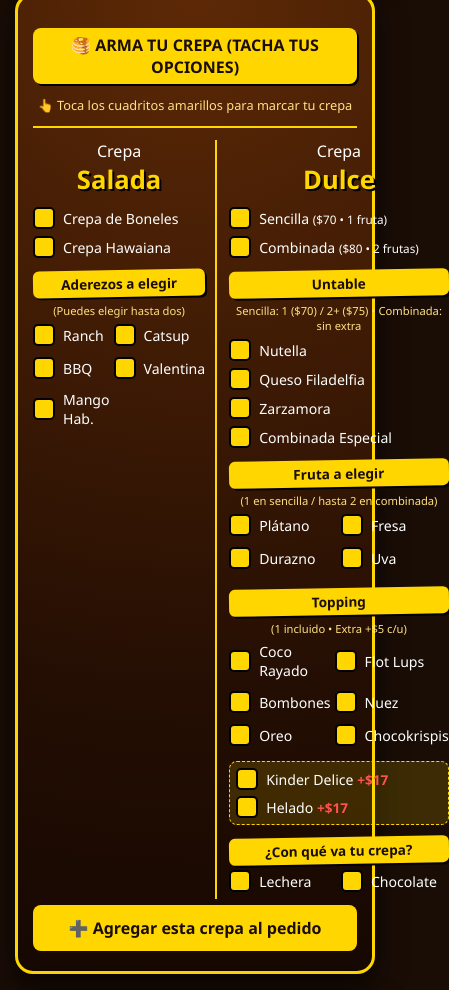
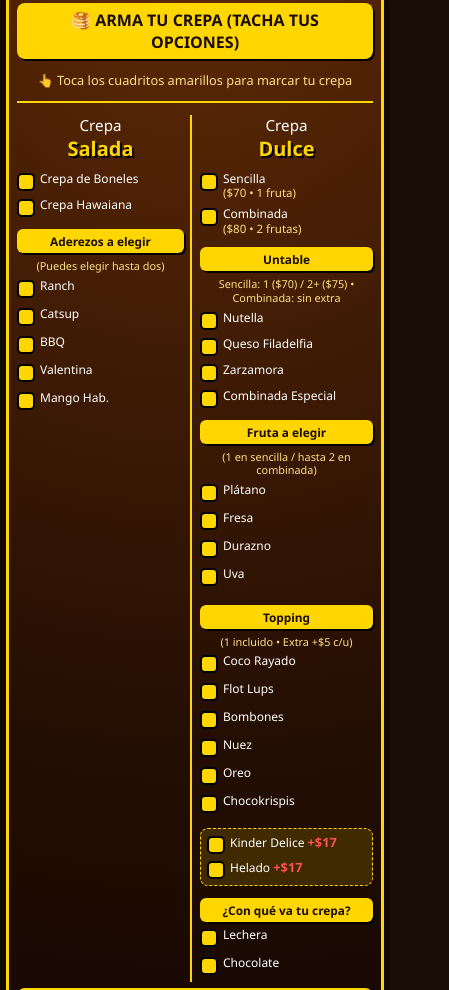
Before and after one commit to charlicar1324-cpu/crepasjunior, a plain HTML site: page index.html in a window 390 px wide. Shown: the part 1010-2000 px from the top of the page, 449 px wide, since content can reach past the window. Drawn offline with nearby package versions, Linux system fonts and the light colour scheme.

Commit message:
Add files via upload

```diff
--- a/index.html
+++ b/index.html
@@ -10,25 +10,35 @@
       box-sizing: border-box;
       font-family: 'Arial Rounded MT Bold', 'Segoe UI', sans-serif;
     }
-    body {
+    html, body {
+      max-width: 100%;
+      overflow-x: hidden;
       background-color: #1a0d06;
       color: #ffffff;
       margin: 0;
-      padding: 15px;
+      padding: 0;
+    }
+    body {
+      padding: 12px 10px;
       display: flex;
       justify-content: center;
     }
     .app-container {
       max-width: 560px;
       width: 100%;
+      min-width: 0;
     }
     .panel {
       background: radial-gradient(circle at top, #5d2906 0%, #240e03 70%, #160802 100%);
       border: 3px solid #ffd600;
       border-radius: 18px;
-      padding: 20px 15px;
+      padding: 18px 12px;
       box-shadow: 0 10px 30px rgba(0,0,0,0.7);
       margin-bottom: 18px;
+      width: 100%;
+      max-width: 100%;
+      min-width: 0;
+      overflow: hidden;
     }
     .header {
       text-align: center;
@@ -41,6 +51,7 @@
     .logo-img {
       width: 150px;
       height: 150px;
+      max-width: 100%;
       object-fit: cover;
       border-radius: 50%;
       border: 3px solid #ffd600;
@@ -78,7 +89,7 @@
     /* Tarjetas del catálogo */
     .catalogo-grid {
       display: grid;
-      grid-template-columns: 1fr;
+      grid-template-columns: minmax(0, 1fr);
       gap: 12px;
     }
     .producto-card {
@@ -89,16 +100,19 @@
       display: flex;
       flex-direction: column;
       gap: 10px;
+      min-width: 0;
     }
     .producto-top {
       display: flex;
       align-items: center;
       gap: 12px;
+      min-width: 0;
     }
     .producto-emoji {
       font-size: 2.3rem;
       min-width: 48px;
       text-align: center;
+      flex-shrink: 0;
     }
     .producto-nombre {
       font-size: 1.15rem;
@@ -109,6 +123,7 @@
       font-size: 0.82rem;
       color: #ffe082;
       margin-top: 2px;
+      overflow-wrap: break-word;
     }
     /* Selector de sabores dentro del cuadro de Frappés */
     .sabores-box {
@@ -116,6 +131,7 @@
       border: 1px dashed #ffd600;
       border-radius: 10px;
       padding: 8px 10px;
+      min-width: 0;
     }
     .sabores-label {
       display: block;
@@ -158,6 +174,7 @@
       align-items: center;
       border-top: 1px solid rgba(255, 214, 0, 0.25);
       padding-top: 8px;
+      gap: 8px;
     }
     .producto-precio {
       color: #ffd600;
@@ -180,14 +197,26 @@
     /* Volante de crepas */
     .columnas {
       display: grid;
-      grid-template-columns: 1fr 1fr;
-      gap: 12px;
+      grid-template-columns: minmax(0, 1fr) minmax(0, 1fr);
+      gap: 8px;
       border-top: 2px solid #ffd600;
       padding-top: 12px;
+      width: 100%;
+      min-width: 0;
+    }
+    .col-salada,
+    .col-dulce {
+      min-width: 0;
+      max-width: 100%;
+      overflow-wrap: break-word;
+      word-wrap: break-word;
     }
     .col-salada {
       border-right: 2px solid #ffd600;
-      padding-right: 10px;
+      padding-right: 8px;
+    }
+    .col-dulce {
+      padding-left: 2px;
     }
     .titulo-col {
       text-align: center;
@@ -195,12 +224,12 @@
     }
     .titulo-col small {
       color: #fff;
-      font-size: 1rem;
+      font-size: 0.95rem;
       display: block;
     }
     .titulo-col strong {
       color: #ffd600;
-      font-size: 1.6rem;
+      font-size: 1.45rem;
       text-shadow: 2px 2px 0 #000;
     }
     .cinta-amarilla {
@@ -208,36 +237,54 @@
       color: #1a0d06;
       text-align: center;
       font-weight: 900;
-      font-size: 0.85rem;
+      font-size: 0.8rem;
       padding: 4px 6px;
       border-radius: 6px;
       margin: 12px 0 6px 0;
-      transform: rotate(-1deg);
       box-shadow: 2px 2px 0 #000;
+      overflow-wrap: break-word;
     }
     .sub-nota {
       display: block;
       text-align: center;
-      font-size: 0.7rem;
+      font-size: 0.68rem;
       color: #ffe082;
       margin-bottom: 6px;
+      line-height: 1.25;
+      overflow-wrap: break-word;
     }
     .check-item {
       display: flex;
-      align-items: center;
-      gap: 8px;
+      align-items: flex-start;
+      gap: 6px;
       margin-bottom: 7px;
       cursor: pointer;
       user-select: none;
-      font-size: 0.88rem;
+      font-size: 0.82rem;
+      line-height: 1.2;
+      min-width: 0;
+      max-width: 100%;
     }
     .check-item input {
       display: none;
     }
+    .check-item > span,
+    .check-item > span small {
+      min-width: 0;
+      max-width: 100%;
+      overflow-wrap: break-word;
+      word-break: break-word;
+    }
+    .check-item > span small {
+      display: block;
+      font-size: 0.72rem;
+      color: #ffe082;
+    }
     .cuadrito {
-      width: 22px;
-      height: 22px;
-      min-width: 22px;
+      width: 20px;
+      height: 20px;
+      min-width: 20px;
+      flex-shrink: 0;
       background-color: #ffd600;
       border: 2px solid #000;
       border-radius: 5px;
@@ -245,9 +292,10 @@
       align-items: center;
       justify-content: center;
       font-weight: 900;
-      font-size: 1.1rem;
+      font-size: 1rem;
       color: #d50000;
       transition: transform 0.1s;
+      margin-top: 1px;
     }
     .check-item:active .cuadrito {
       transform: scale(0.9);
@@ -261,8 +309,9 @@
     }
     .grid-2 {
       display: grid;
-      grid-template-columns: 1fr 1fr;
+      grid-template-columns: minmax(0, 1fr) minmax(0, 1fr);
       gap: 4px;
+      min-width: 0;
     }
     .extra-box {
       background: rgba(255, 214, 0, 0.15);
@@ -270,12 +319,52 @@
       border-radius: 8px;
       padding: 6px;
       margin-top: 8px;
+      min-width: 0;
     }
     .extra-box .precio-extra {
       color: #ff5252;
       font-weight: bold;
-      font-size: 0.85rem;
+      font-size: 0.8rem;
+      white-space: nowrap;
     }
+
+    @media (max-width: 430px) {
+      body {
+        padding: 8px 6px;
+      }
+      .panel {
+        padding: 14px 8px;
+        border-radius: 14px;
+      }
+      .columnas {
+        gap: 6px;
+      }
+      .col-salada {
+        padding-right: 6px;
+      }
+      .titulo-col strong {
+        font-size: 1.25rem;
+      }
+      .cinta-amarilla {
+        font-size: 0.74rem;
+        padding: 4px 4px;
+      }
+      .check-item {
+        font-size: 0.75rem;
+        gap: 5px;
+      }
+      .cuadrito {
+        width: 18px;
+        height: 18px;
+        min-width: 18px;
+        font-size: 0.9rem;
+      }
+      .grid-2 {
+        grid-template-columns: minmax(0, 1fr);
+        gap: 2px;
+      }
+    }
+
     /* Forma de pago */
     .pago-box {
       background: rgba(0, 0, 0, 0.45);
@@ -283,6 +372,7 @@
       border-radius: 12px;
       padding: 10px;
       margin: 8px 0 10px;
+      min-width: 0;
     }
     .pago-titulo {
       display: block;
@@ -293,12 +383,13 @@
     }
     .pago-opciones {
       display: grid;
-      grid-template-columns: 1fr 1fr;
+      grid-template-columns: minmax(0, 1fr) minmax(0, 1fr);
       gap: 8px;
     }
     .pago-pill {
       cursor: pointer;
       user-select: none;
+      min-width: 0;
     }
     .pago-pill input {
       display: none;
@@ -330,6 +421,7 @@
       border-radius: 12px;
       padding: 10px;
       margin: 8px 0 10px;
+      min-width: 0;
     }
     .mapa-header {
       display: flex;
@@ -365,6 +457,7 @@
       font-size: 0.78rem;
       color: #ffe082;
       margin-top: 6px;
+      overflow-wrap: break-word;
     }
     /* Carrito y envío */
     .acciones {
@@ -373,9 +466,11 @@
       padding: 14px;
       border-radius: 12px;
       border: 1px solid #ffd600;
+      min-width: 0;
     }
     input[type="text"] {
       width: 100%;
+      max-width: 100%;
       padding: 9px;
       border-radius: 6px;
       border: 1px solid #ffd600;
@@ -385,6 +480,7 @@
     }
     .btn {
       width: 100%;
+      max-width: 100%;
       padding: 12px;
       border: none;
       border-radius: 8px;
@@ -406,6 +502,7 @@
       margin: 10px 0;
       font-size: 0.85rem;
       color: #ffe082;
+      overflow-wrap: break-word;
     }
     .pedido-card {
       background: #2b1408;
@@ -417,6 +514,11 @@
       align-items: center;
       border-left: 3px solid #ffd600;
       gap: 8px;
+      min-width: 0;
+    }
+    .pedido-card > div {
+      min-width: 0;
+      overflow-wrap: break-word;
     }
     .btn-del {
       background: #d50000;
@@ -425,6 +527,7 @@
       border-radius: 4px;
       padding: 4px 8px;
       cursor: pointer;
+      flex-shrink: 0;
     }
     .total-txt {
       text-align: right;
@@ -572,7 +675,7 @@
       </div>
 
       <!-- COLUMNA DERECHA: DULCE -->
-      <div>
+      <div class="col-dulce">
         <div class="titulo-col">
           <small>Crepa</small>
           <strong>Dulce</strong>
```
